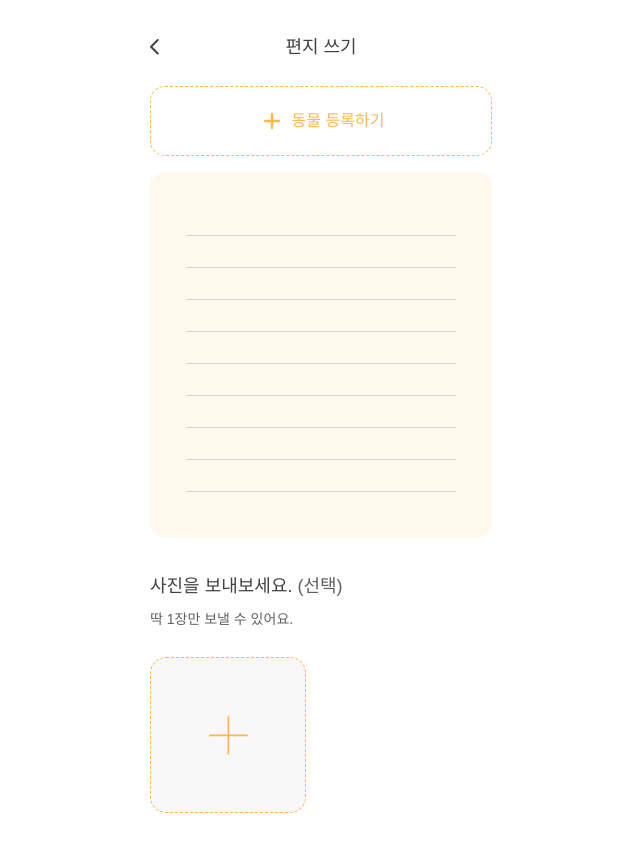
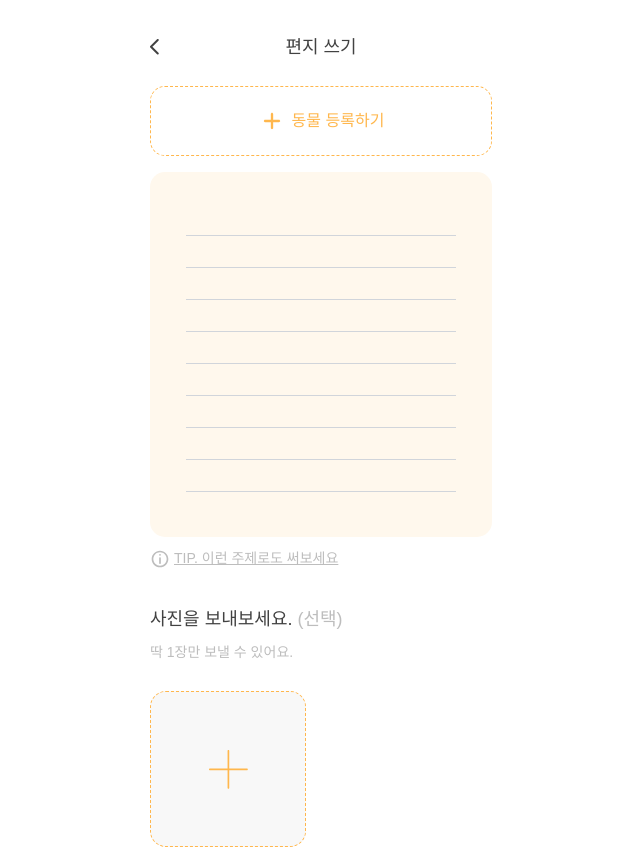
Before and after one commit to rainbow-letter/rainbow-letter-frontend, a React (Create React App) app: page /letter/write in a window 1280 px wide. Shown: the top 849 px of the page, without its empty margins (319-959 px from the left). Built offline with nearby package versions, Linux system fonts and the light colour scheme; a web font is replaced by a local one.

Commit message:
feat: TopicSuggestion 컴포넌트 구현

```diff
--- a/src/components/Write/ImageUploadSection.jsx
+++ b/src/components/Write/ImageUploadSection.jsx
@@ -7,9 +7,9 @@ export default function ImageUploadSection() {
   return (
     <section className="mt-10">
       <h4 className="text-solo-large">
-        사진을 보내보세요. <span className="text-gray-1">(선택)</span>
+        사진을 보내보세요. <span className="text-gray-2">(선택)</span>
       </h4>
-      <p className="text-gray-1 text-caption mt-[13px] mb-[26px]">
+      <p className="text-gray-2 text-caption mt-[13px] mb-[26px]">
         딱 1장만 보낼 수 있어요.
       </p>
       <ImageInput
--- /dev/null
+++ b/src/components/Write/TopicSuggestion.jsx
@@ -0,0 +1,20 @@
+import React from 'react';
+
+import InfoImage from '../../assets/gg_info.svg';
+
+export default function TopicSuggestion() {
+  return (
+    <article className="mt-2.5">
+      <button
+        type="button"
+        onClick={() => alert('모달 나와랏')}
+        className="flex items-center gap-1"
+      >
+        <img src={InfoImage} alt="infomation" />
+        <p className="underline text-caption text-gray-2">
+          TIP. 이런 주제로도 써보세요
+        </p>
+      </button>
+    </article>
+  );
+}
--- a/src/view/WriteLetter.jsx
+++ b/src/view/WriteLetter.jsx
@@ -3,6 +3,7 @@ import React from 'react';
 import ResisterButtonSection from '../components/Write/ResisterButtonSection';
 import WritingPadSection from '../components/Write/WritingPadSection';
 import ImageUploadSection from '../components/Write/ImageUploadSection';
+import TopicSuggestion from '../components/Write/TopicSuggestion';
 import Button from '../components/Button';
 
 const IS_REGISTER_PET = false;
@@ -12,6 +13,7 @@ export default function WriteLetter() {
     <main>
       {!IS_REGISTER_PET && <ResisterButtonSection />}
       <WritingPadSection IS_REGISTER_PET={IS_REGISTER_PET} />
+      <TopicSuggestion />
       <ImageUploadSection />
       <Button
         value={'편지 보내기'}
```
Also changed, not shown: src/assets/gg_info.svg (added).
